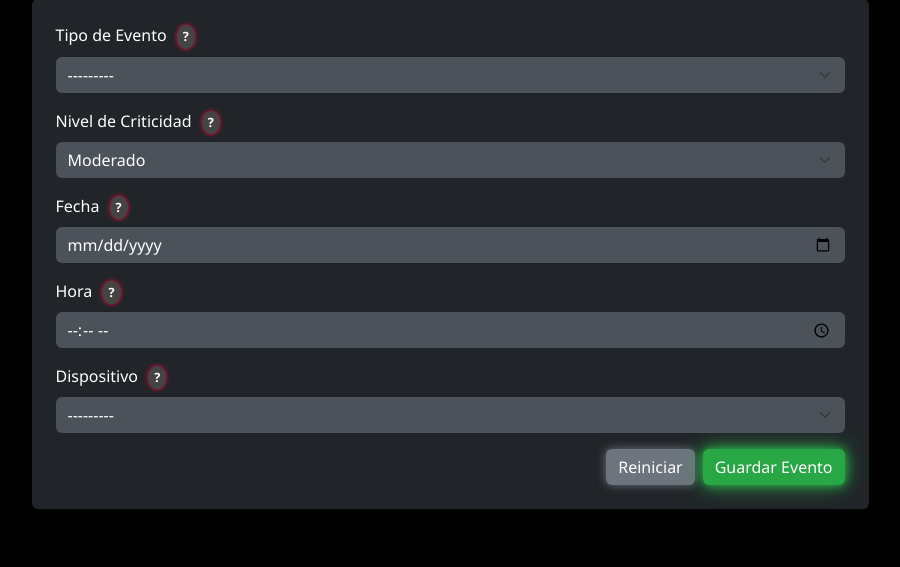
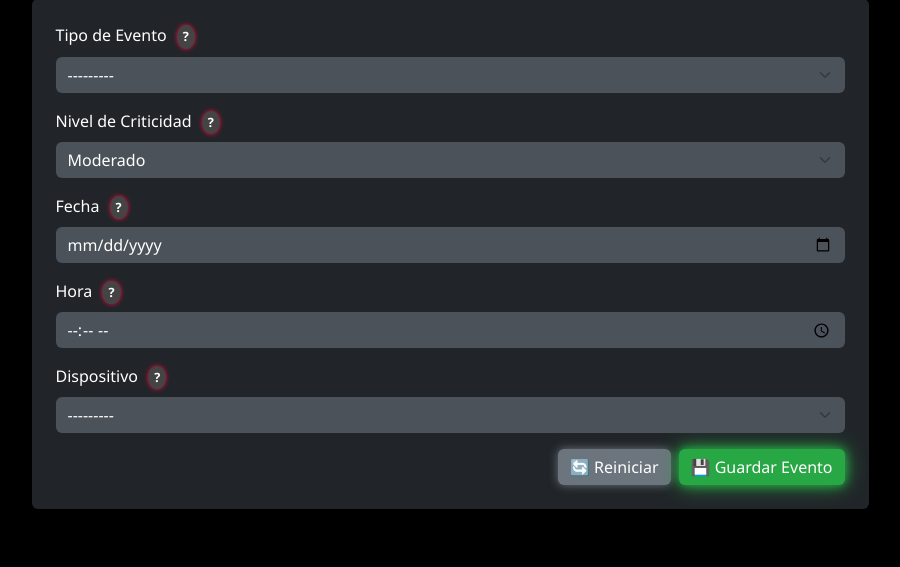
Before and after one commit to Levanxx/NeuroGuardX, a Django app: page /agregar/ in a window 1280 px wide. Shown: the part 171-738 px from the top of the page, without its empty margins (190-1090 px from the left). Run offline with Django 5.2, Linux system fonts and the light colour scheme.

Commit message:
iconos en botones

```diff
--- a/monitoreo/templates/monitoreo/agregar_evento.html
+++ b/monitoreo/templates/monitoreo/agregar_evento.html
@@ -48,8 +48,8 @@
         </div>
 
         <div class="text-end d-flex justify-content-end gap-2">
-            <button type="reset" class="btn btn-neutral" id="btnReiniciar">Reiniciar</button>
-            <button type="submit" class="btn btn-success-ngx">Guardar Evento</button>
+            <button type="reset" class="btn btn-neutral" id="btnReiniciar">🔄️ Reiniciar</button>
+            <button type="submit" class="btn btn-success-ngx">💾 Guardar Evento</button>
         </div>
     </form>
 </div>
```
